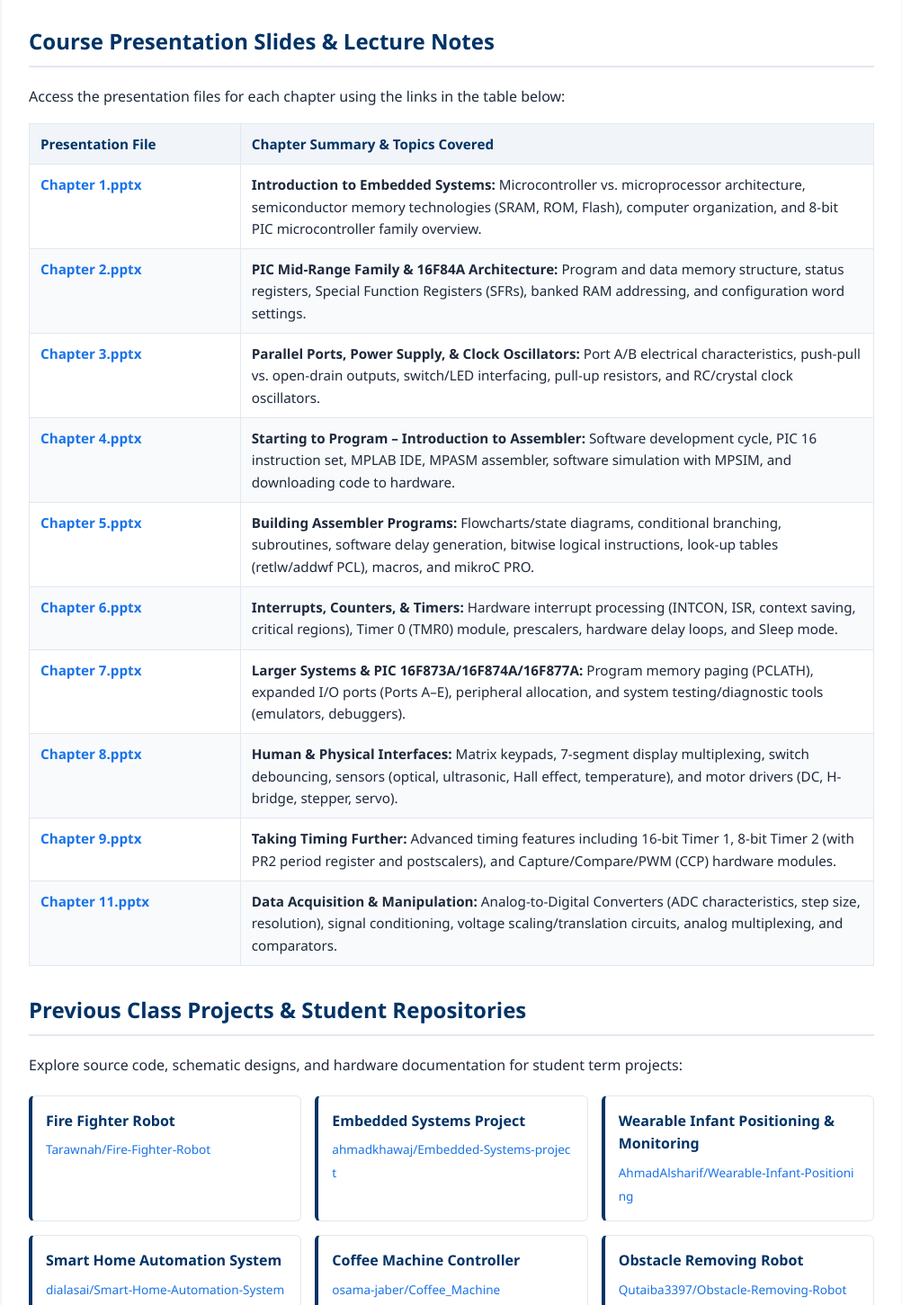
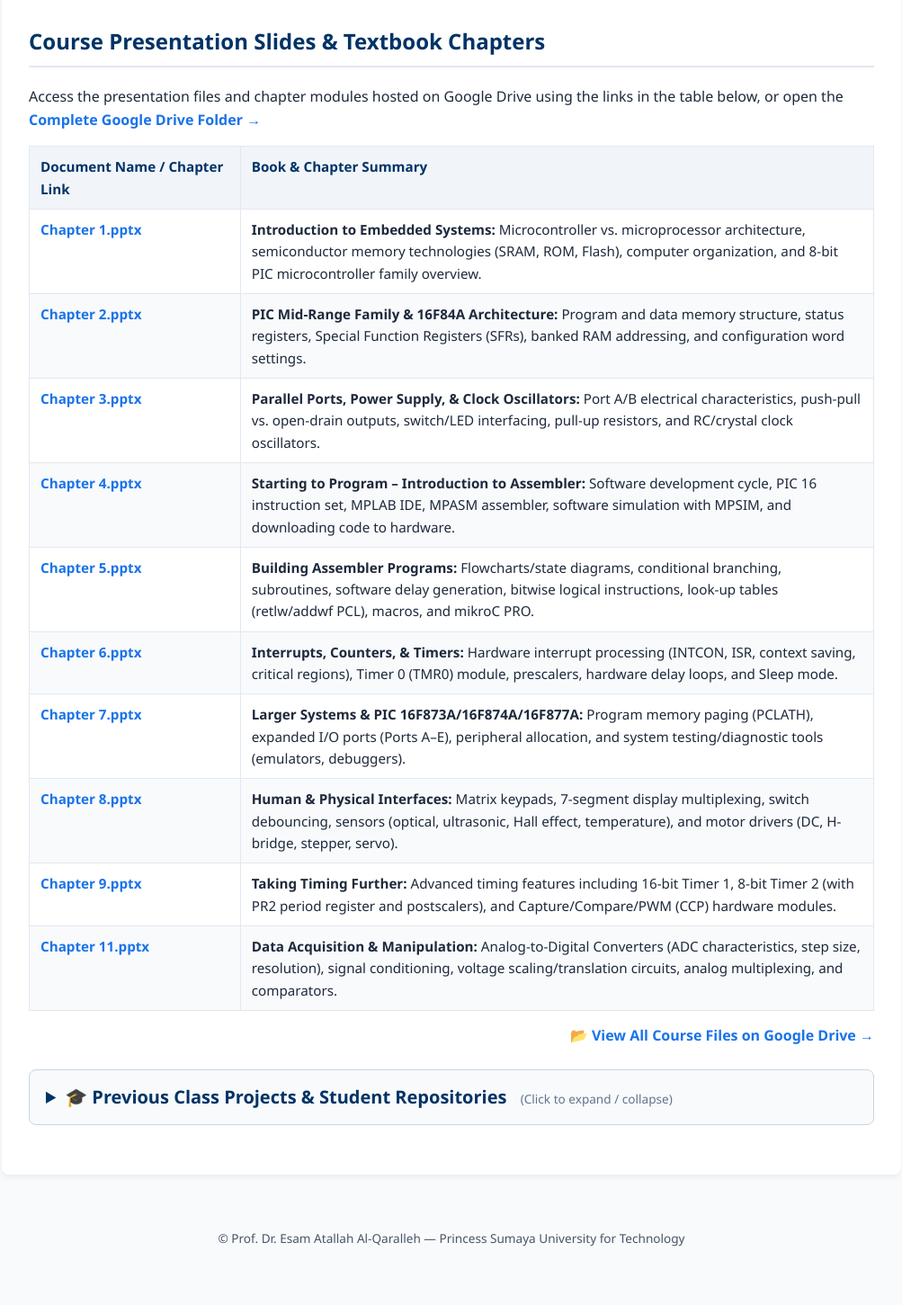
Before and after one commit to Qaralleh-Esam/EsamQaralleh, a plain HTML site: page embedded-systems.html in a window 1280 px wide. Shown: the part 857-2308 px from the top of the page at 90% size, without its empty margins (138-1141 px from the left). After the commit the page ends 2265 px from the top, so only its background shows below. Drawn offline with Linux system fonts and the light colour scheme.

Commit message:
Update embedded-systems.html

```diff
--- a/embedded-systems.html
+++ b/embedded-systems.html
@@ -31,6 +31,12 @@
         tr:nth-child(even) { background-color: #f8fafc; }
         a.file-link { color: #1a73e8; font-weight: bold; text-decoration: none; }
         a.file-link:hover { text-decoration: underline; }
+
+        /* Collapsible Section Styling */
+        details { background: #f8fafc; border: 1px solid #cbd5e1; border-radius: 8px; margin: 25px 0; padding: 14px 18px; }
+        details summary::-webkit-details-marker { color: #003366; }
+        details summary { font-size: 1.25rem; font-weight: bold; color: #003366; cursor: pointer; outline: none; }
+        details[open] summary { border-bottom: 1px solid #cbd5e1; padding-bottom: 10px; }
 
         /* Project Grid */
         .project-grid { display: grid; grid-template-columns: repeat(auto-fill, minmax(300px, 1fr)); gap: 15px; margin-top: 20px; }
@@ -70,14 +76,14 @@
             <a href="https://www.youtube.com/watch?v=3EyweVmmIiQ&list=PLED_7E5wQkhoRqTm6RFFjYwrRh4SE69Zh" target="_blank" class="media-btn">&#9654; Access Embedded Systems Playlist</a>
         </div>
 
-        <h2>Course Presentation Slides & Lecture Notes</h2>
-        <p>Access the presentation files for each chapter using the links in the table below:</p>
+        <h2>Course Presentation Slides & Textbook Chapters</h2>
+        <p>Access the presentation files and chapter modules hosted on Google Drive using the links in the table below, or open the <a href="https://drive.google.com/drive/folders/1O5dlMg_ADdRxGaOtmUbq1sXTURkYWlfr?usp=drive_link" target="_blank" class="file-link">Complete Google Drive Folder &rarr;</a></p>
 
         <table>
             <thead>
                 <tr>
-                    <th style="width: 25%;">Presentation File</th>
-                    <th>Chapter Summary & Topics Covered</th>
+                    <th style="width: 25%;">Document Name / Chapter Link</th>
+                    <th>Book & Chapter Summary</th>
                 </tr>
             </thead>
             <tbody>
@@ -124,7 +130,17 @@
             </tbody>
         </table>
 
-        <h2>Previous Class Projects & Student Repositories</h2>
+        <p style="margin-top: 15px; text-align: right;">
+            <a href="https://drive.google.com/drive/folders/1O5dlMg_ADdRxGaOtmUbq1sXTURkYWlfr?usp=drive_link" target="_blank" class="file-link">📂 View All Course Files on Google Drive &rarr;</a>
+        </p>
+
+        <!-- Collapsible Section: Previous Class Projects & Student Repositories -->
+        <details>
+            <summary>
+                🎓 Previous Class Projects & Student Repositories
+                <span style="font-size: 0.85rem; color: #64748b; font-weight: normal; margin-left: 10px;">(Click to expand / collapse)</span>
+            </summary>
+            <div style="margin-top: 15px; padding-top: 10px;">
                 <p>Explore source code, schematic designs, and hardware documentation for student term projects:</p>
 
                 <div class="project-grid">
@@ -346,6 +362,8 @@
                     </div>
                 </div>
             </div>
+        </details>
+    </div>
 </div>
 
 <footer>
```
Lines whose indentation alone changed are shown as unchanged.
